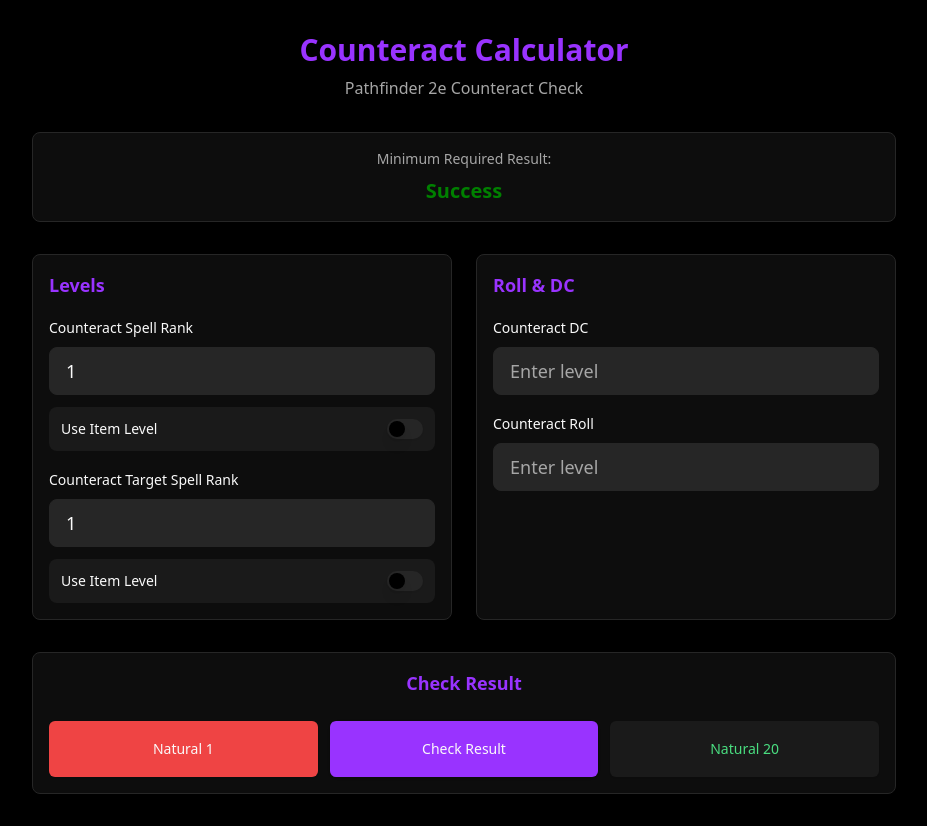
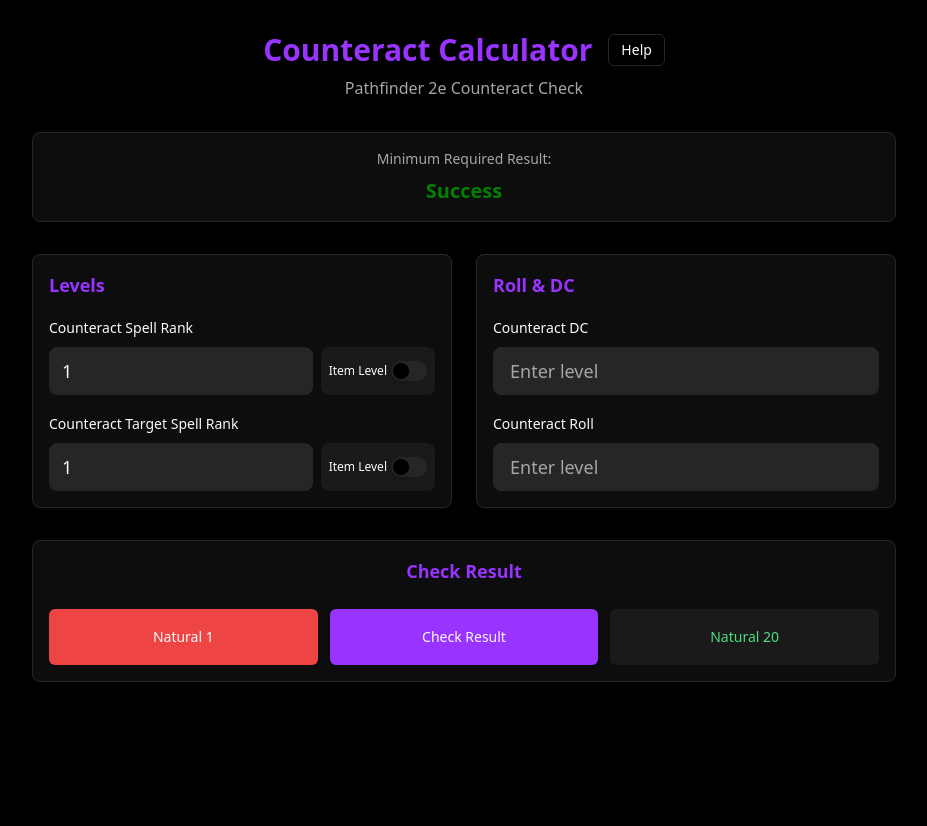
Before and after one commit to peterdubeau/2e-counteract-calculator, a React (Vite) app: page / in a window 1280 px wide. Shown: the whole page, without its empty margins (176-1103 px from the left). After the commit the page ends 800 px from the top, so only its background shows below. Built offline with nearby package versions, Linux system fonts and the light colour scheme.

Commit message:
added help info button

```diff
--- a/src/App.tsx
+++ b/src/App.tsx
@@ -5,6 +5,7 @@
 import CounteractResults from "./components/counteractResults";
 import { SuccessLevel, SuccessLevelDetail, UseItemLevel } from "./types/index";
 import Explanation from './components/explanation';
+import { Button } from "./components/ui/button";
 
 
 const successLevel: SuccessLevel = {
@@ -32,6 +33,7 @@
     attempt: false,
   });
   const [showResults, setShowResults] = useState<boolean>(false)
+  const [showHelp, setShowHelp] = useState<boolean>(false)
 
   const [successRequirements, setSuccessRequirements] =
     useState<SuccessLevelDetail>(successLevel.critSuccess);
@@ -99,9 +101,56 @@
       <div className="max-w-4xl mx-auto px-4 py-6 sm:py-8 space-y-6 sm:space-y-8">
         {/* Header */}
         <div className="text-center">
-          <h1 className="text-3xl font-bold text-primary mb-2">Counteract Calculator</h1>
+          <div className="flex items-center justify-center gap-4 mb-2">
+            <h1 className="text-3xl font-bold text-primary">Counteract Calculator</h1>
+            <Button
+              variant="outline"
+              size="sm"
+              onClick={() => setShowHelp(!showHelp)}
+              className="text-sm"
+            >
+              {showHelp ? "Hide Help" : "Help"}
+            </Button>
+          </div>
           <p className="text-muted-foreground">Pathfinder 2e Counteract Check</p>
         </div>
+
+        {/* Help Section */}
+        {showHelp && (
+          <div className="bg-card border border-border rounded-lg p-6">
+            <h2 className="text-xl font-semibold text-primary mb-4">How to Use</h2>
+            <div className="space-y-4 text-sm">
+              <div>
+                <h3 className="font-semibold text-foreground mb-2">1. Enter Your Levels</h3>
+                <ul className="list-disc list-inside space-y-1 text-muted-foreground ml-4">
+                  <li><strong>Counteract Level:</strong> The spell rank or level of your counteract attempt</li>
+                  <li><strong>Counteract Target Level:</strong> The spell rank or level of the effect you're counteracting</li>
+                  <li><strong>Item Level Toggle:</strong> Enable if using an item (uses half the item's level, rounded up)</li>
+                </ul>
+              </div>
+
+              <div>
+                <h3 className="font-semibold text-foreground mb-2">2. Enter Your Roll</h3>
+                <ul className="list-disc list-inside space-y-1 text-muted-foreground ml-4">
+                  <li><strong>Counteract DC:</strong> The difficulty class to beat</li>
+                  <li><strong>Counteract Roll:</strong> Your d20 roll result</li>
+                </ul>
+              </div>
+
+              <div>
+                <h3 className="font-semibold text-foreground mb-2">3. Check Your Result</h3>
+                <p className="text-muted-foreground mb-2">The app automatically calculates what success level you need based on the level difference:</p>
+                <ul className="list-disc list-inside space-y-1 text-muted-foreground ml-4">
+                  <li><strong>Failure</strong> (target 1+ levels lower): Roll against DC-10</li>
+                  <li><strong>Success</strong> (equal levels or target 1 level higher): Roll against DC</li>
+                  <li><strong>Critical Success</strong> (target 2-3 levels higher): Roll against DC+10</li>
+                  <li><strong>Impossible</strong> (target 4+ levels higher): Cannot be counteracted</li>
+                </ul>
+                <p className="text-muted-foreground mt-2">Click the appropriate button: <strong>"Check Result"</strong> for normal rolls, <strong>"Natural 20"</strong> for critical success, or <strong>"Natural 1"</strong> for critical failure.</p>
+              </div>
+            </div>
+          </div>
+        )}
 
         {/* Success Requirement */}
         <div className="bg-card border border-border rounded-lg p-4">
--- a/src/components/itemLevelForm.tsx
+++ b/src/components/itemLevelForm.tsx
@@ -40,6 +40,25 @@
         <label className="text-sm font-medium text-foreground">
           {label} {levelOrRank ? (useItemLevel ? "Item Level" : "Spell Rank") : ""}
         </label>
+        {levelOrRank ? (
+          <div className="flex gap-2">
+            <input
+              type="number"
+              value={value === 0 ? '' : value}
+              onChange={(e) => parseValue(e.target.value)}
+              className="flex-1 h-12 px-3 bg-input border border-border rounded-lg text-foreground placeholder:text-muted-foreground focus:outline-none focus:ring-2 focus:ring-primary focus:border-transparent text-lg min-w-0"
+              placeholder="Enter level"
+            />
+            <div className="flex items-center gap-1 px-2 py-3 bg-muted rounded-lg flex-shrink-0">
+              <span className="text-xs font-medium text-foreground whitespace-nowrap">Item Level</span>
+              <Switch
+                name="Use Item Level"
+                checked={useItemLevel}
+                onCheckedChange={(e) => handleCheckbox(e)}
+              />
+            </div>
+          </div>
+        ) : (
           <input
             type="number"
             value={value === 0 ? '' : value}
@@ -47,17 +66,8 @@
             className="w-full h-12 px-4 bg-input border border-border rounded-lg text-foreground placeholder:text-muted-foreground focus:outline-none focus:ring-2 focus:ring-primary focus:border-transparent text-lg"
             placeholder="Enter level"
           />
+        )}
       </div>
-      {levelOrRank && (
-        <div className="flex items-center justify-between p-3 bg-muted rounded-lg">
-          <span className="text-sm font-medium text-foreground">Use Item Level</span>
-          <Switch
-            name="Use Item Level"
-            checked={useItemLevel}
-            onCheckedChange={(e) => handleCheckbox(e)}
-          />
-        </div>
-      )}
     </div>
   );
 }
```
Lines whose indentation alone changed are shown as unchanged.
